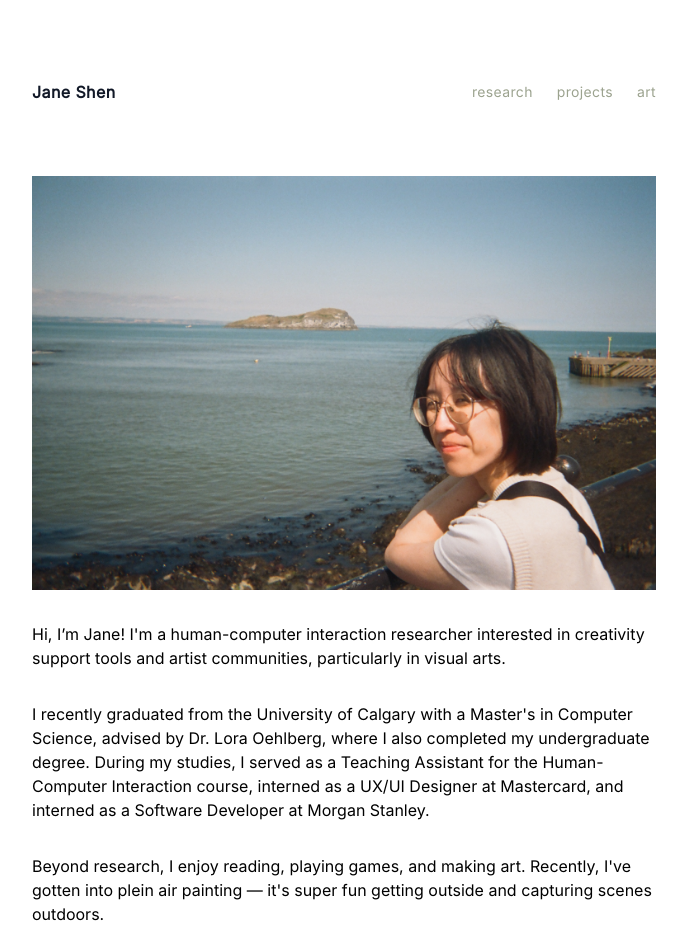
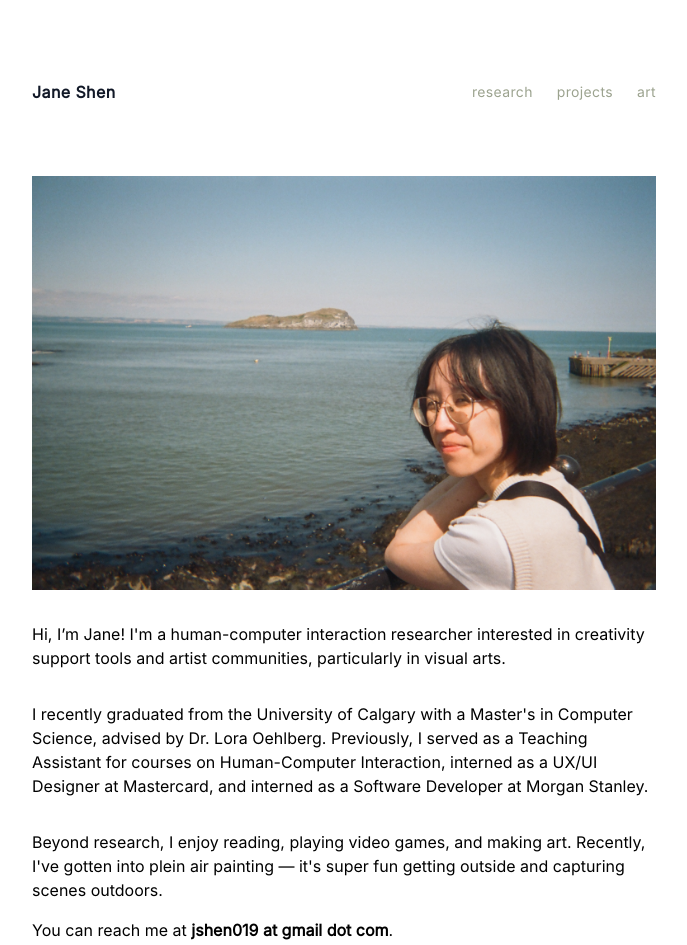
Before and after one commit to jshenny/jshenny.github.io, a React (Create React App) app: page / in a window 1280 px wide. Shown: the top 945 px of the page, without its empty margins (296-983 px from the left). Built offline with nearby package versions, Linux system fonts and the light colour scheme.

Commit message:
small edits

```diff
--- a/src/components/Home.jsx
+++ b/src/components/Home.jsx
@@ -13,11 +13,11 @@ const Home = () => {
                 {/* <h1 className="text-3xl">hi, i'm jane!</h1> */}
                 <p className="py-4">Hi, I’m Jane! I'm a human-computer interaction researcher interested in creativity support tools and artist communities, particularly in visual arts. </p>
 
-                <p className="py-4"> I recently graduated from the University of Calgary with a Master's in Computer Science, advised by Dr. Lora Oehlberg, where I also completed my undergraduate degree.
-                    During my studies, I served as a Teaching Assistant for the Human-Computer Interaction course, interned as a UX/UI Designer at Mastercard, and interned as a Software Developer at Morgan Stanley.
+                <p className="py-4"> I recently graduated from the University of Calgary with a Master's in Computer Science, advised by Dr. Lora Oehlberg. Previously,
+                    I served as a Teaching Assistant for courses on Human-Computer Interaction, interned as a UX/UI Designer at Mastercard, and interned as a Software Developer at Morgan Stanley.
                 </p>
 
-                <p className="py-4"> Beyond research, I enjoy reading, playing games, and making art. Recently, I've gotten into plein air painting — it's super fun getting outside and capturing scenes outdoors. </p>
+                <p className="py-4"> Beyond research, I enjoy reading, playing video games, and making art. Recently, I've gotten into plein air painting — it's super fun getting outside and capturing scenes outdoors. </p>
 
                 <p>You can reach me at <b>jshen019 at gmail dot com</b>.</p>
             </div>
--- a/src/components/Research.jsx
+++ b/src/components/Research.jsx
@@ -29,7 +29,7 @@ const Research = () => {
         <div className="max-w-2xl mx-auto px-6 pt-8">
             <h2 className="text-xl font-bold text-black mb-4">Publications</h2>
             <p className="text-sm text-gray-800 mb-6">
-                See my full CV <a target="_blank" href="https://drive.google.com/file/d/1diN5KoVgf--1HybDCabWnxzNy3__ZDRq/view?usp=sharing" className="underline">here!</a>
+                See my <a target="_blank" href="https://drive.google.com/file/d/1EmvgDyEDtfcWTmYapvakr9mGL4m5yAKV/view?usp=sharing" className="underline">here!</a>
             </p>
 
             <div className="space-y-10">
```
